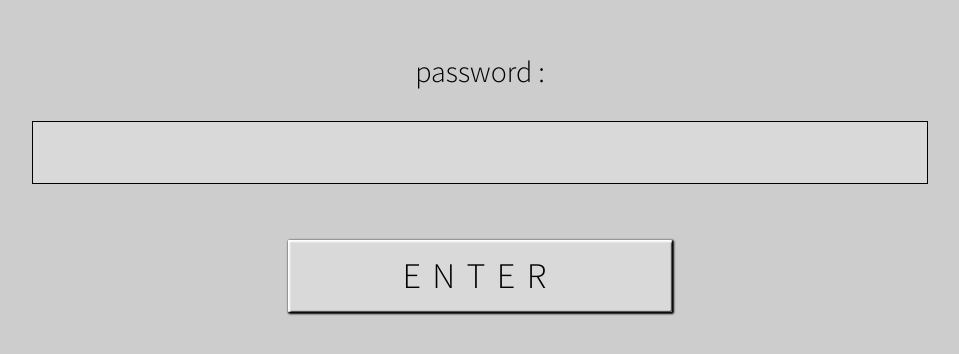
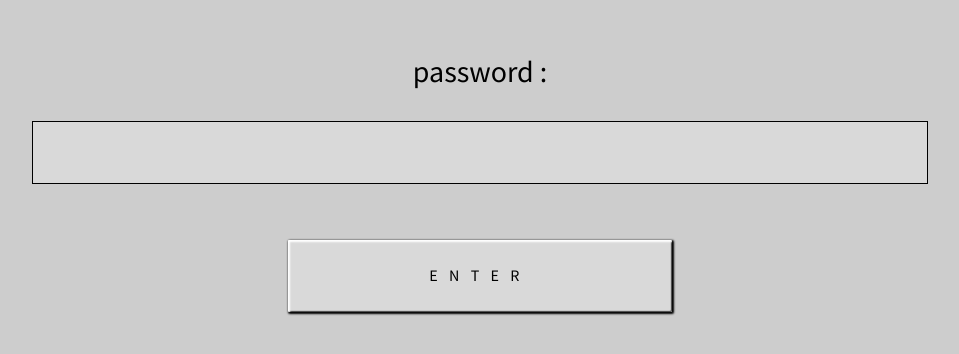
Before and after one commit to Sallaa/zion-website, a Next.js app: page /mnx in a window 1280 px wide. Shown: the part 218-572 px from the top of the page, without its empty margins (160-1119 px from the left). Built offline with nearby package versions, Linux system fonts and the light colour scheme.

Commit message:
Changed font size and weight

```diff
--- a/src/app/layout.tsx
+++ b/src/app/layout.tsx
@@ -2,7 +2,7 @@ import "./globals.css";
 import { Inter } from "next/font/google";
 import { Source_Sans_Pro } from "next/font/google";
 
-const sourceSans = Source_Sans_Pro({ weight: "300", subsets: ["latin"] });
+const sourceSans = Source_Sans_Pro({ weight: "400", subsets: ["latin"] });
 
 export const metadata = {
   title: "ZION",
--- a/src/app/mnx/page.tsx
+++ b/src/app/mnx/page.tsx
@@ -63,7 +63,6 @@ export default function Mnx() {
               style={{
                 background: "#D9D9D9",
                 textAlign: "center",
-                fontSize: "36px",
                 lineHeight: "47px",
                 letterSpacing: "11.34px",
               }}
```
